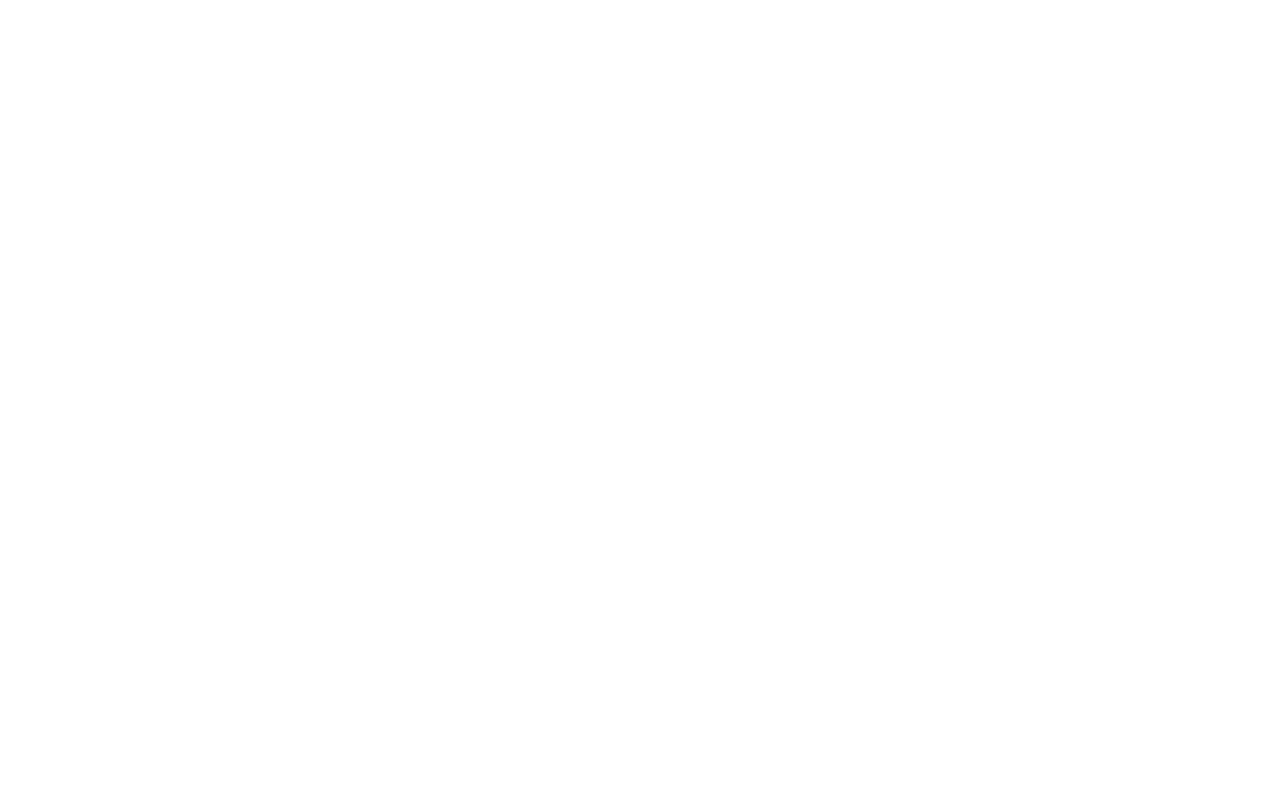
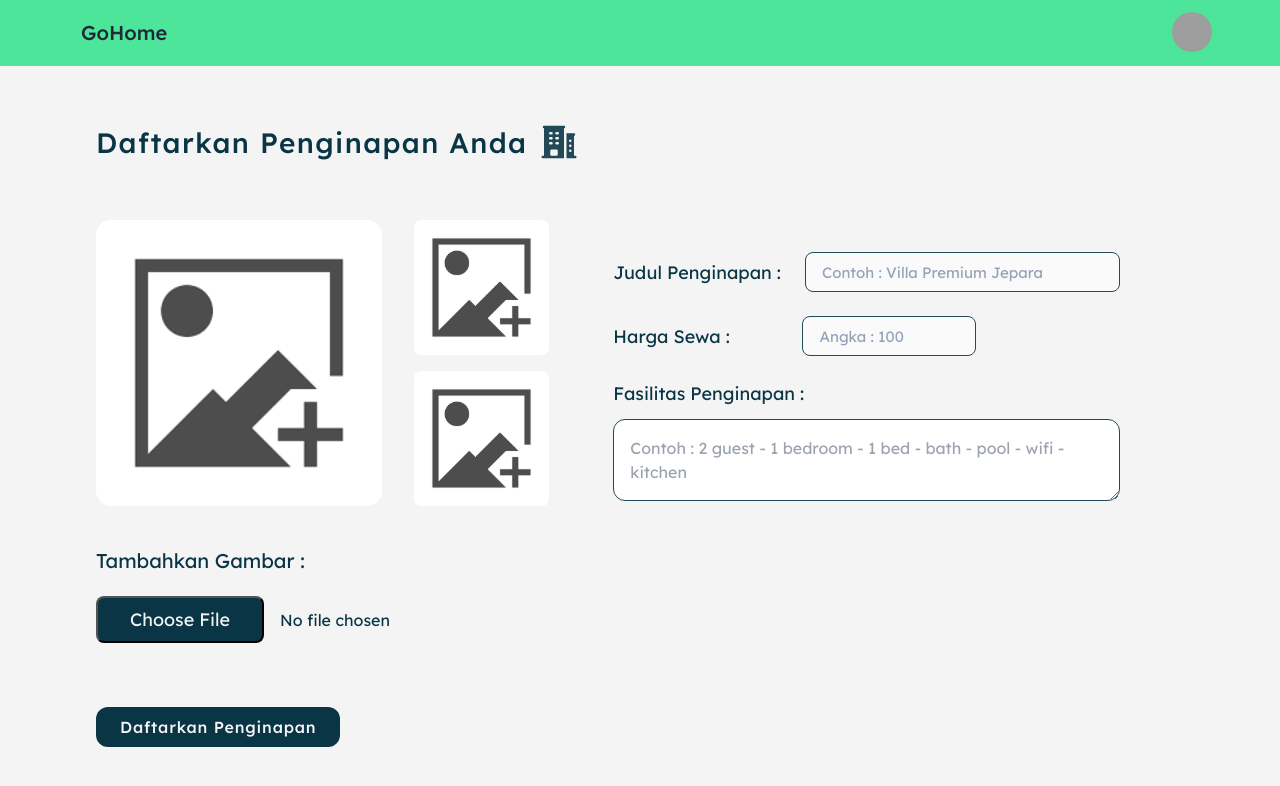
Before and after one commit to ALTA-KEL3/Airbnb-FE, a React (Vite) app: page /addstaycation in a window 1280 px wide. Before the commit this address had no page. Shown: the top 786 px of the page. Built offline with nearby package versions, Linux system fonts and the light colour scheme; grey boxes are pictures that could not be loaded; what prettier-plugin-tailwindcss would draw is missing.

Commit message:
feat: slicing add staycation

```diff
--- a/src/components/CustomInput.tsx
+++ b/src/components/CustomInput.tsx
@@ -12,7 +12,7 @@
       id={id}
       placeholder={placeholder}
       type={type}
-      className="input-border border-1 input h-10 w-11/12 max-w-full rounded-lg border-color3 bg-color1 px-4 py-0 font-normal text-color4 placeholder-slate-400 disabled:bg-slate-400 md:text-[14px] lg:text-[15px]"
+      className="input-border border-1 input h-10 w-full max-w-full rounded-lg border-color3 bg-zinc-50 px-4 py-0 font-normal text-color4 placeholder-slate-400 disabled:bg-slate-400 md:text-[14px] lg:text-[15px]"
       {...props}
     />
   );
--- a/src/components/Layout.tsx
+++ b/src/components/Layout.tsx
@@ -10,7 +10,7 @@
   return (
     <>
       <Navbar />
-      <div className="h-screen">{children}</div>
+      <div className="h-screen bg-color1">{children}</div>
       {/* <Footer /> */}
     </>
   );
--- /dev/null
+++ b/src/pages/AddStaycation.tsx
@@ -0,0 +1,144 @@
+import Layout from "../components/Layout";
+
+import Bg from "../assets/bgImage.svg";
+
+import { HiBuildingOffice2 } from "react-icons/hi2";
+import CustomInput from "../components/CustomInput";
+import CustomButton from "../components/CustomButton";
+
+const AddStaycation = () => {
+  return (
+    <Layout>
+      <div className="px-24">
+        <h1 className="items-top flex gap-3 pt-14 text-[28px] font-semibold tracking-wider text-color4">
+          Daftarkan Penginapan Anda
+          <HiBuildingOffice2 className="text-color3" size={40} />
+        </h1>
+
+        <div className=" mt-14 flex flex-row">
+          <div className="w-5/12 ">
+            <div className="flex gap-2">
+              <div className="flex w-72 ">
+                <img src={Bg} alt="bg.svg" className="w-full" />
+              </div>
+
+              <div className="gap- flex w-40 flex-col justify-center gap-4  pl-6">
+                <img src={Bg} alt="bg.svg" className="w-full" />
+                <img src={Bg} alt="bg.svg" className="w-full" />
+              </div>
+            </div>
+
+            <p className="mt-10 mb-5 text-[20px] text-color4">
+              Tambahkan Gambar :
+            </p>
+            <input
+              id="upload_gambar"
+              type="file"
+              accept="image.png, image.jpeg, image.jpg"
+              className="block w-full text-[16px] text-color4 file:mr-4 file:rounded-lg file:bg-color4 file:py-2 file:px-8 file:text-[18px] file:text-color1 hover:file:bg-color3"
+            />
+          </div>
+
+          <div className="w-7/12 px-16 ">
+            <div className="mt-8 flex items-center gap-4">
+              <p className="w-7/12 text-start text-[18px] text-color4">
+                Judul Penginapan :
+              </p>
+              <CustomInput
+                id="input-judul"
+                type="text"
+                placeholder="Contoh : Villa Premium Jepara"
+              />
+            </div>
+
+            <div className="mt-6 flex items-center justify-start gap-12 pr-36">
+              <p className="w-11/12 text-start text-[18px] text-color4">
+                Harga Sewa :
+              </p>
+              <CustomInput
+                id="input-judul"
+                type="text"
+                placeholder="Angka : 100"
+              />
+            </div>
+
+            <div className="pt-6">
+              <p className="w-9/12 text-start text-[18px] text-color4">
+                Fasilitas Penginapan :
+              </p>
+              <textarea
+                id="input-judul"
+                typeof="text"
+                placeholder="Contoh : 2 guest - 1 bedroom - 1 bed - bath - pool - wifi - kitchen"
+                className="mt-3 w-full rounded-xl border border-color3 px-4 py-4 text-color4"
+              />
+            </div>
+          </div>
+        </div>
+
+        {/* <div className="mt-20 flex gap-2">
+          <div className="flex w-4/12 justify-center">
+            <img src={Bg} alt="bg.svg" className="w-12/12" />
+          </div>
+
+          <div className="gap- flex w-4/12 flex-col justify-center gap-4 pl-6">
+            <img src={Bg} alt="bg.svg" className="w-5/12" />
+            <img src={Bg} alt="bg.svg" className="w-5/12" />
+          </div>
+        </div>
+        <p className="mt-5 mb-5 text-[20px] text-color4">Tambahkan Gambar :</p>
+        <input
+          id="upload_gambar"
+          type="file"
+          accept="image.png, image.jpeg, image.jpg"
+          className="block w-full text-[16px] text-color4 file:mr-4 file:rounded-lg file:bg-color4 file:py-2 file:px-8 file:text-[18px] file:text-color1 hover:file:bg-color3"
+        />
+
+        <div className="w-5/12 pr-6">
+          <div className="mt-8 flex items-center gap-4">
+            <p className="w-7/12 text-start text-[18px] text-color4">
+              Judul Penginapan :
+            </p>
+            <CustomInput
+              id="input-judul"
+              type="text"
+              placeholder="Contoh : Villa Premium Jepara"
+            />
+          </div>
+
+          <div className="mt-12 flex w-11/12 items-center justify-start">
+            <p className="w-9/12 text-start text-[18px] text-color4">
+              Harga Sewa :
+            </p>
+            <CustomInput
+              id="input-judul"
+              type="text"
+              placeholder="Masukkan Angka : 100"
+            />
+          </div>
+        </div>
+
+        <div className="w-6/12 pt-6">
+          <p className="w-9/12 text-start text-[18px] text-color4">
+            Fasilitas Penginapan :
+          </p>
+          <textarea
+            id="input-judul"
+            typeof="text"
+            placeholder="Contoh : 2 guest - 1 bedroom - 1 bed - bath - pool - wifi - kitchen"
+            className="mt-3 w-11/12 rounded-xl border border-color3 px-4 py-4 text-color4"
+          />
+        </div> */}
+
+        <div className="mt-16 mb-20">
+          <CustomButton
+            id=" btn-tambahpenginapan"
+            label="Daftarkan Penginapan"
+          />
+        </div>
+      </div>
+    </Layout>
+  );
+};
+
+export default AddStaycation;
--- a/src/routes/App.tsx
+++ b/src/routes/App.tsx
@@ -3,6 +3,7 @@
 
 import Login from "../pages/Login";
 import Reserve from "../pages/Reserve";
+import AddStaycation from "../pages/AddStaycation";
 
 const App = () => {
   return (
@@ -10,6 +11,7 @@
       <Routes>
         <Route path="/" element={<Login />} />
         <Route path="/reservasi" element={<Reserve />} />
+        <Route path="/addstaycation" element={<AddStaycation />} />
       </Routes>
     </BrowserRouter>
   );
```
Also changed, not shown: src/assets/bgImage.svg (added).
